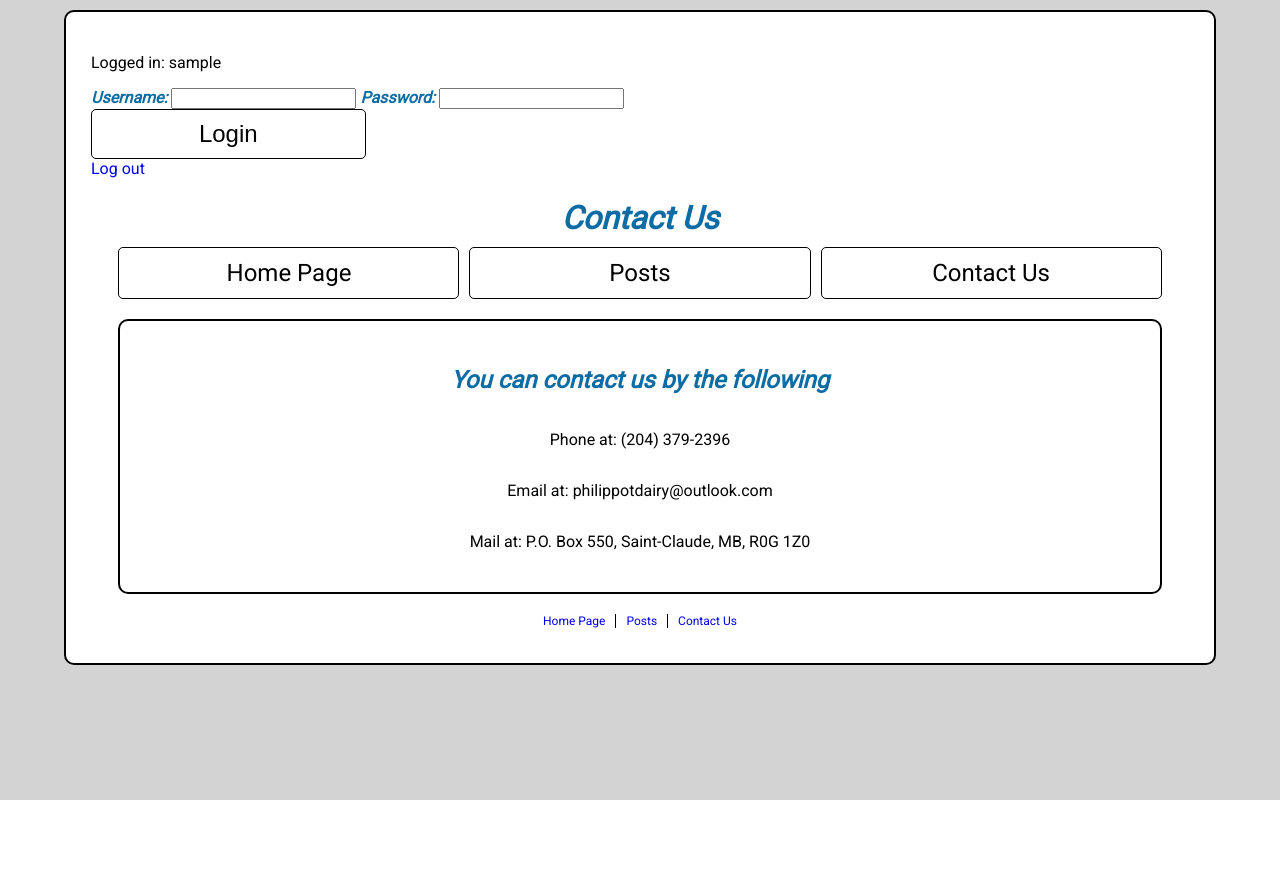
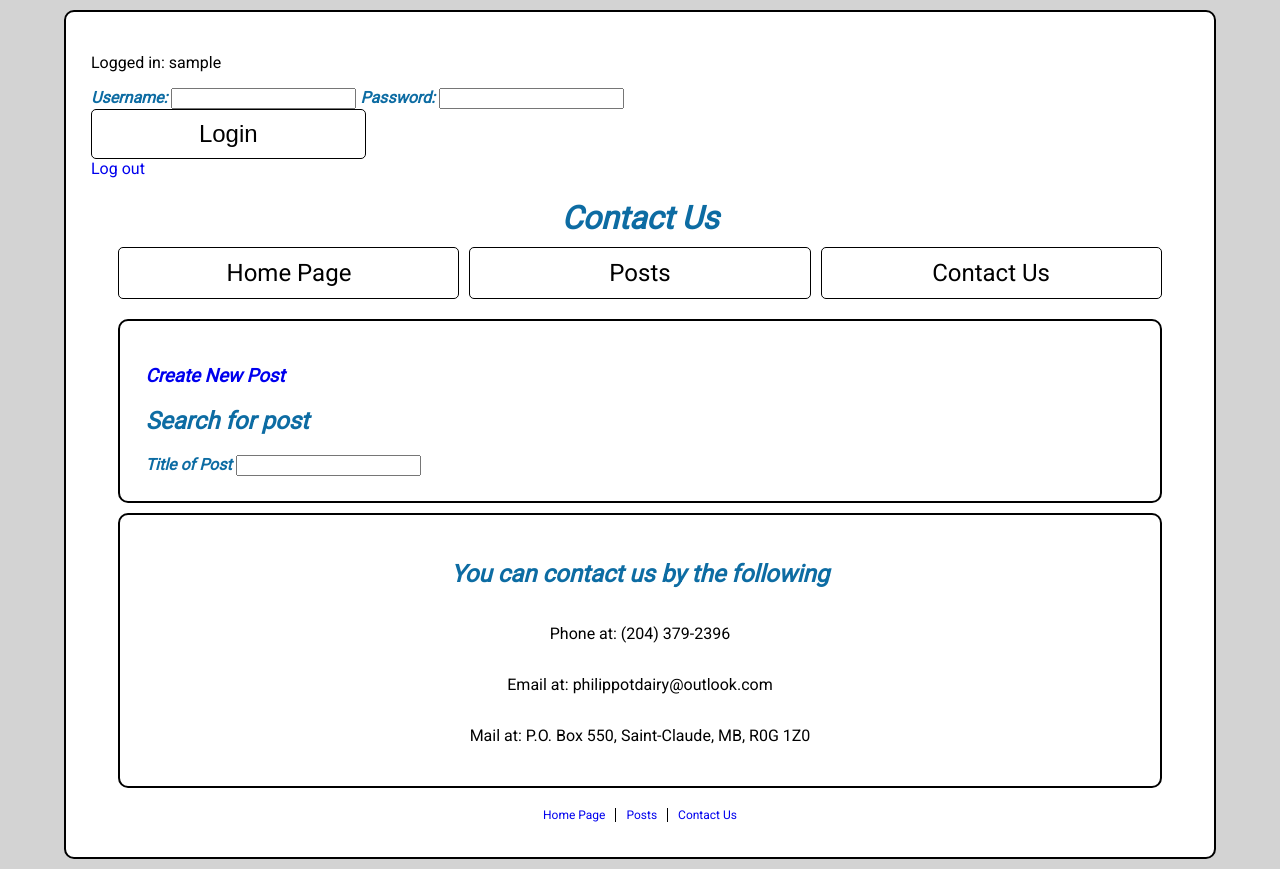
Before and after one commit to blowtorch5/Project-Web-Dev-2, a PHP site: page /contact.php in a window 1280 px wide. Before the commit the page ends 800 px from the top, so only its background shows below. Run offline with PHP 8.4, Linux system fonts and the light colour scheme; the visitor is signed in with stand-in values (Sample User, id 1).

Commit message:
Added search posts to all pages and made feel of sites more consistent

```diff
--- a/contact.php
+++ b/contact.php
@@ -49,6 +49,16 @@ session_start();
             </nav>
         </header>
         <main id="contactmain">
+            <div id="post-options">
+            <?php if(isset($_SESSION['authenticated']) && $_SESSION['authenticated']): ?>
+            <h3><a href="edit.php">Create New Post</a></h3>
+            <?php endif ?>
+            <h2>Search for post</h2>
+            <form method="post" action="posts.php">
+                <label>Title of Post</label>
+                <input type="text" name="title" id="title">
+            </form>
+            </div>
            <div id="contactus">
                 <h2>You can contact us by the following</h2>
                 <ul> <!-- PLEASE DO NOT CONTACT ANY OF THESE, I PROMISE THESE WORK, THEY ARE MY PARENTS' ACTUAL CONTACT INFO -->
--- a/edit.php
+++ b/edit.php
@@ -162,6 +162,7 @@ if ($_POST && !empty($_POST['title']) && !empty($_POST['body']))
                     </ul>
                 </nav>
             </header>
+            <main>
                 <div id="post-options">
                 <?php if(isset($_SESSION['authenticated']) && $_SESSION['authenticated']): ?>
                 <h3><a href="edit.php">Create New Post</a></h3>
@@ -228,6 +229,7 @@ if ($_POST && !empty($_POST['title']) && !empty($_POST['body']))
                         </form>
                     </div>
                 <?php endif ?>
+            </main>
                 <footer id="indexfooter">
                     <nav>
                         <ul>
--- a/index.php
+++ b/index.php
@@ -57,6 +57,7 @@ $posts = $statement->fetchAll();
                 </ul>
             </nav>
         </header>
+        <main id="indexmain">
             <div id="post-options">
                 <?php if(isset($_SESSION['authenticated']) && $_SESSION['authenticated']): ?>
                 <h3><a href="edit.php">Create New Post</a></h3>
@@ -67,7 +68,6 @@ $posts = $statement->fetchAll();
                     <input type="text" name="title" id="title">
                 </form>
             </div>
-        <main id="indexmain">
             <div id="introduction">
                  <!--
                     note that this is taken from the Dairy Farmers of Canada website
--- a/styles.css
+++ b/styles.css
@@ -132,7 +132,7 @@ img{
             box-sizing: border-box;
         }
 
-        #postdiv, #editpost{
+        #postdiv{
             width: 95%;
         }
 
@@ -364,10 +364,6 @@ img{
         width: 80vw;
     }
 
-    #post-options{
-        border: 2px black solid;
-    }
-
     .post{
         border: 2px black solid;
         border-radius: 10px;
```
Lines whose indentation alone changed are shown as unchanged.
